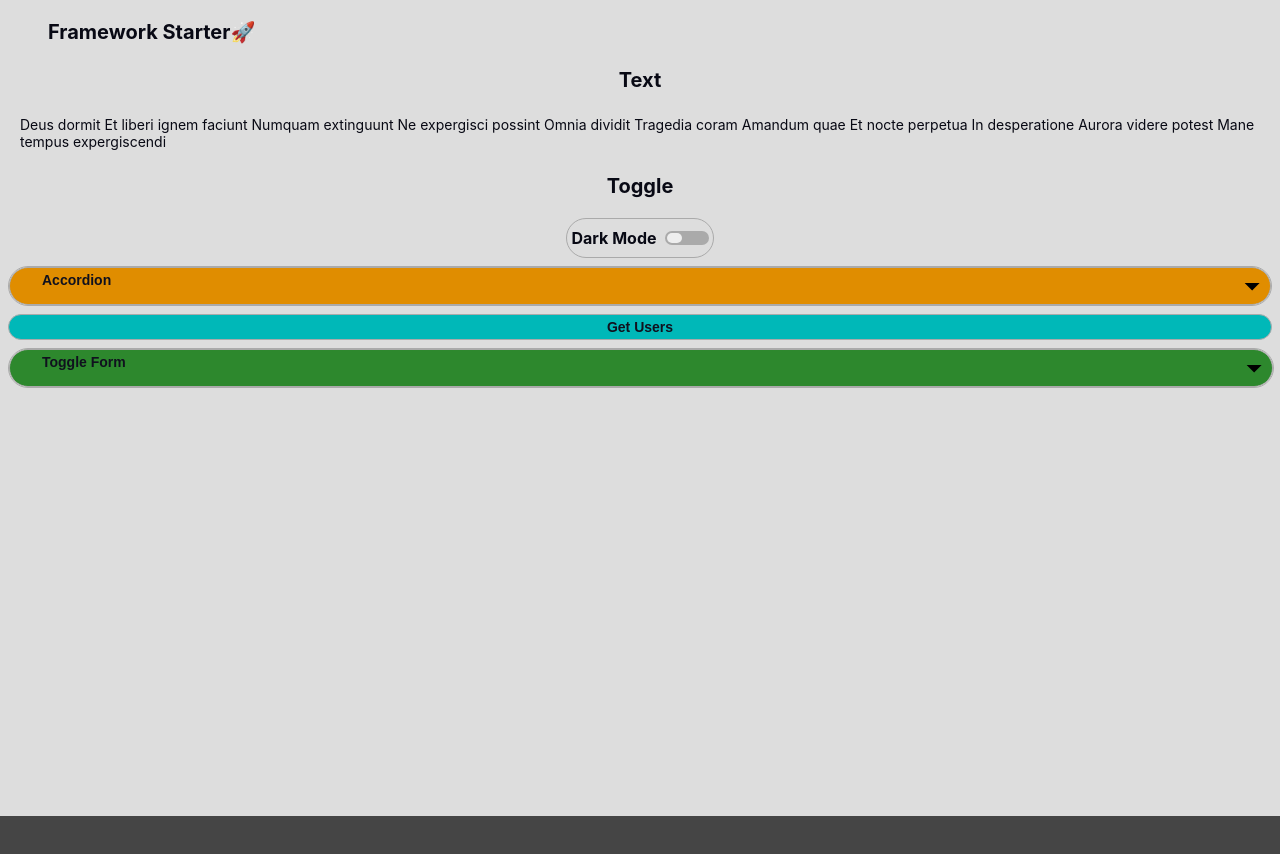
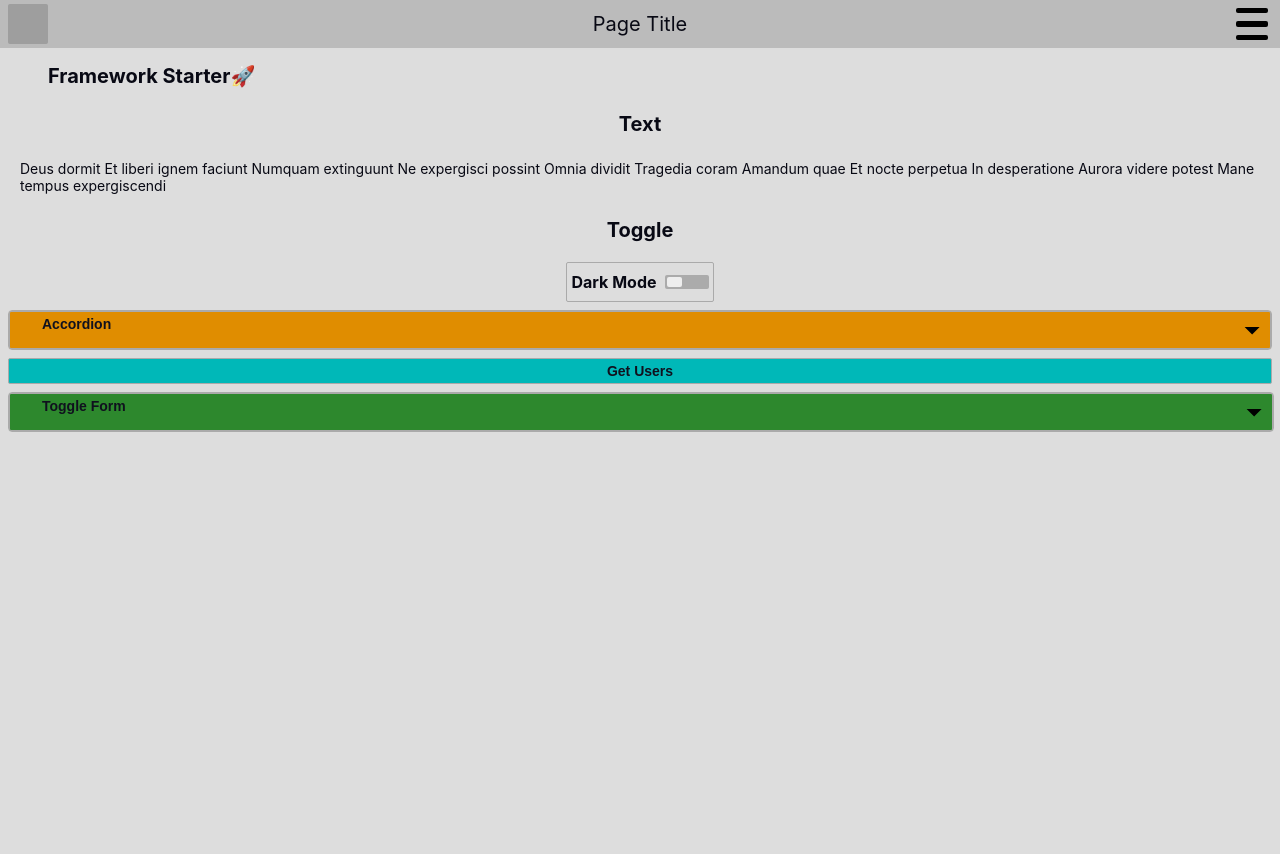
Before and after one commit to christian-hess-94/fullstack-starter, a React (Create React App) app in the folder client/: page / in a window 1280 px wide. Shown: the top 854 px of the page. Before the commit the page ends 816 px from the top, so only its background shows below. Built offline with nearby package versions, Linux system fonts and the light colour scheme; grey boxes are pictures that could not be loaded.

Commit message:
Iniciado menu

```diff
--- a/client/src/App.js
+++ b/client/src/App.js
@@ -17,7 +17,7 @@ import List from './components/UI/List';
 import { animated, useTransition } from 'react-spring'
 import Row from './components/UI/Row';
 
-const Context = React.createContext()
+export const ThemeContext = React.createContext()
 
 function App() {
 	//GLOBAL STATE
@@ -42,113 +42,110 @@ function App() {
 	//MUTATIONS
 	const [createUser, createUserResponse] = useMutation(createNewUser)
 	return (
-		<Context.Provider value={context}>
-
-			<Container darkMode={darkMode}>
-				<Text darkMode={darkMode} isTitle bold>Framework Starter
+		<ThemeContext.Provider value={context}>
+			<NavBar />
+			<Container>
+				<Text isTitle bold>Framework Starter
 					<span role="img" aria-label="rocket">🚀</span>
 				</Text>
-				<Text darkMode={darkMode} isTitle bold centered>Text</Text>
-				<Text darkMode={darkMode}>Deus dormit Et liberi ignem faciunt Numquam extinguunt Ne expergisci possint Omnia dividit Tragedia coram Amandum quae Et nocte perpetua In desperatione Aurora videre potest Mane tempus expergiscendi</Text>
-
-				<Text centered darkMode={darkMode} isTitle bold>Toggle</Text>
-
+				<Text isTitle bold centered>Text</Text>
+				<Text >Deus dormit Et liberi ignem faciunt Numquam extinguunt Ne expergisci possint Omnia dividit Tragedia coram Amandum quae Et nocte perpetua In desperatione Aurora videre potest Mane tempus expergiscendi</Text>
+				<Text centered isTitle bold>Toggle</Text>
 				<Toggle
 					position='center'
-					darkMode={darkMode}
+
 					text='Dark Mode'
 					checked={darkMode}
 					onClick={() => setContext({ darkMode: !darkMode })} />
 
 				<Accordion
 					type='warning'
-					darkMode={darkMode}
 					buttonTitle='Accordion'
 					toggle={accordionToggle}
 					on={accordionOn}>
 					<Row>
 						<Button
 							position='center'
-							darkMode={darkMode}
+
 							type='confirm'
 							onClick={() => alert('Click')}
 						>confirm</Button>
 						<Button
 							position='center'
-							darkMode={darkMode}
+
 							type='warning'
 							onClick={() => alert('Click')}
 						>warning</Button>
 						<Button
 							position='center'
-							darkMode={darkMode}
+
 							type='danger'
 							onClick={() => alert('Click')}
 						>danger</Button>
 						<Button
 							position='center'
-							darkMode={darkMode}
+
 							type='info'
 							onClick={() => alert('Click')}
 						>info</Button>
 						<Button
 							position='center'
-							darkMode={darkMode}
+
 							type='default'
 							onClick={() => alert('Click')}
 						>default</Button>
 						<Button
 							position='center'
-							darkMode={darkMode}
+
 							type='light'
 							onClick={() => alert('Click')}
 						>light</Button>
 						<Button
 							position='center'
-							darkMode={darkMode}
+
 							type='dark'
 							onClick={() => alert('Click')}
 						>dark</Button>
 					</Row>
 					<Button
 						position='full'
-						darkMode={darkMode}
+
 						type='confirm'
 						onClick={() => alert('Click')}
 					>Full Confirm Button</Button>
 					<Button
 						position='full'
-						darkMode={darkMode}
+
 						type='warning'
 						onClick={() => alert('Click')}
 					>Full Warning Button</Button>
 					<Button
 						position='full'
-						darkMode={darkMode}
+
 						type='danger'
 						onClick={() => alert('Click')}
 					>Full Danger Button</Button>
 					<Button
 						position='full'
-						darkMode={darkMode}
+
 						type='info'
 						onClick={() => alert('Click')}
 					>Full Info Button</Button>
 					<Button
 						position='full'
-						darkMode={darkMode}
+
 						type='default'
 						onClick={() => alert('Click')}
 					>Full Default Button</Button>
 					<Button
 						position='full'
-						darkMode={darkMode}
+
 						type='light'
 						onClick={() => alert('Click')}
 					>Full Light Button</Button>
 					<Button
 						position='full'
-						darkMode={darkMode}
+
 						type='dark'
 						onClick={() => alert('Click')}
 					>Full Dark Button</Button>
@@ -157,7 +154,7 @@ function App() {
 
 				<Button
 					position='full'
-					darkMode={darkMode}
+
 					type='info'
 					onClick={() => getUsers()}
 				>Get Users</Button>
@@ -166,7 +163,7 @@ function App() {
 					type='confirm'
 					block
 					buttonTitle='Toggle Form'
-					darkMode={darkMode}
+
 					on={formOn}
 					toggle={formToggle}>
 					<form id='form1' style={{ flex: 1 }} onSubmit={e => {
@@ -178,21 +175,21 @@ function App() {
 					}}>
 						<Input
 							block
-							darkMode={darkMode}
+
 							placeholder='Username'
 							value={username}
 							onChange={(e) => setUsername(e.target.value)} />
 
 						<Input
 							block
-							darkMode={darkMode}
+
 							placeholder='Email'
 							value={email}
 							onChange={(e) => setEmail(e.target.value)} />
 
 						<Input
 							block
-							darkMode={darkMode}
+
 							type='password'
 							placeholder='Senha'
 							value={password}
@@ -200,7 +197,7 @@ function App() {
 
 						<Button
 							position='center'
-							darkMode={darkMode}
+
 							type='confirm'
 							form='form1'
 							value="Submit"
@@ -220,7 +217,7 @@ function App() {
 
 				{
 					userLoading ?
-						<Text darkMode={darkMode} bold isTitle centered>Loading...</Text>
+						<Text bold isTitle centered>Loading...</Text>
 						: userError ?
 							<Text>Error</Text>
 							:
@@ -229,12 +226,12 @@ function App() {
 								canClick
 								click={(item) => console.log('Clicou: ', item)}
 								array={userData.readAllUsers}
-								darkMode={darkMode}
+
 								titleVarName='username'
 								descriptionVarName='email' />
 				}
 			</Container>
-		</Context.Provider>
+		</ThemeContext.Provider>
 	)
 }
 
--- a/client/src/components/UI/Accordion.js
+++ b/client/src/components/UI/Accordion.js
@@ -1,4 +1,4 @@
-import React from 'react'
+import React, { useContext } from 'react'
 import styled from 'styled-components';
 import useMeasure from './../hooks/useMeasure'
 import PropTypes from 'prop-types'
@@ -9,10 +9,11 @@ import { darkBorderColor, darkTextColor, darkCardBackground } from './../../styl
 import Button from './Button';
 import { buttons } from '../../styles/Colors';
 import Text from './Text';
+import { ThemeContext } from '../../App';
 
 
 
-const Accordion = ({ darkMode, children, on, toggle, buttonTitle, centered, block, disabled, type }) => {
+const Accordion = ({ children, on, toggle, buttonTitle, centered, block, disabled, type }) => {
     const [bind, { height, top }] = useMeasure()
     const accordionAnimation = useSpring({
         overflow: 'hidden',
@@ -25,6 +26,7 @@ const Accordion = ({ darkMode, children, on, toggle, buttonTitle, centered, bloc
         flex: 1,
         display: 'flex'
     })
+    const { darkMode } = useContext(ThemeContext)
     return (
         <AccordionFrame darkMode={darkMode} centered={centered} block={block}>
             <AccordionHeader disabled={disabled} type={type} onClick={() => toggle(!on)}>
--- a/client/src/components/UI/Card.js
+++ b/client/src/components/UI/Card.js
@@ -1,23 +1,36 @@
+import React, { useContext } from 'react'
+import PropTypes from 'prop-types'
 import styled from 'styled-components'
 import { darkBorderColor, darkCardBackground, darkBackground, darkBoxShadow } from '../../styles/DarkModeColors'
 import { lightBorderColor, lightCardBackground, lightBackground, lightBoxShadow } from '../../styles/LightModeColors'
 import { borderWidth, borderRadius, padding, margin } from '../../styles/Dimens'
+import { ThemeContext } from '../../App'
 
 
-const Card = styled.div`
+const Card = props => {
+    const { darkMode } = useContext(ThemeContext)
+    return <CardStyle darkMode={darkMode} {...props} />
+}
+
+Card.propTypes = {
+
+}
+
+
+const CardStyle = styled.div`
     background-color: ${props => props.darkMode ? darkCardBackground : lightCardBackground};
     border: ${borderWidth}px solid ${props => props.darkMode ? darkBorderColor : lightBorderColor};
     border-radius: ${borderRadius}px;
     padding: ${padding}px;
-    margin: ${margin}px;
-    transition: all 500ms ease;
+    margin: ${margin}px 0px;
     box-shadow: 1px 1px 6px ${props => props.darkMode ? darkBoxShadow : lightBoxShadow};
     :hover{
         box-shadow: ${props => props.canHover ? `2px 2px 10px ${props.darkMode ? darkBoxShadow : lightBoxShadow}` : ''};
         cursor: ${props => props.canClick ? 'pointer' : ''};
         z-index: 10;
-        transform: ${props => props.canHover ? 'scale(1.02)' : ''};
+        transform: ${props => props.canHover ? 'scale(1.01)' : 'scale(1)'};
     }
+    transition: all 500ms ease;
 `
 
 
--- a/client/src/components/UI/Container.js
+++ b/client/src/components/UI/Container.js
@@ -1,16 +1,37 @@
+import React, { useContext } from 'react'
+import PropTypes from 'prop-types'
 import styled from 'styled-components'
-import { borderRadius, borderWidth, padding, textFontSize } from '../../styles/Dimens'
+import { borderRadius, borderWidth, padding, textFontSize, navbarHeight, titleFontSize, margin } from '../../styles/Dimens'
 import { lightBackground } from '../../styles/LightModeColors'
 import { darkBackground } from '../../styles/DarkModeColors'
 
-const Container = styled.div`
+import { ThemeContext } from '../../App'
+
+const Container = props => {
+    const { darkMode } = useContext(ThemeContext)
+    return (
+        <ContainerStyle darkMode={darkMode} {...props} />
+    )
+}
+
+Container.propTypes = {
+
+}
+
+const ContainerStyle = styled.div`
     display: flex;
     background: ${props => props.darkMode ? darkBackground : lightBackground};
-    padding: ${padding}px;
+    padding: ${padding}px ;
+    padding-top: ${padding * 2 + margin * 2 + titleFontSize}px;
     transition: all 500ms ease;
     flex-direction: column;
     height: 100%;
     min-height : 100vh;
     width: 100%;
+
+    @media (max-width: 500px) {
+        padding-top: 0px;
+        padding-bottom: ${padding * 2 + margin * 2 + titleFontSize}px;
+    }
 `
 export default Container
--- a/client/src/components/UI/Input.js
+++ b/client/src/components/UI/Input.js
@@ -1,10 +1,24 @@
+import React, { useContext } from 'react'
 import styled from 'styled-components'
 import PropTypes from 'prop-types'
 import { borderRadius, borderWidth, padding, textFontSize, margin, paddingHorizontal, paddingVertical } from '../../styles/Dimens'
 import { lightBorderColor, lightInputTextColor, lightInputPlaceholderColor, lightInputBackgroundColorFocus } from '../../styles/LightModeColors'
 import { darkBorderColor, darkInputTextColor, darkInputPlaceholderColor, darkInputBackgroundColorFocus } from '../../styles/DarkModeColors'
+import { ThemeContext } from '../../App'
 
-const Input = styled.input`
+const Input = props => {
+
+	const { darkMode } = useContext(ThemeContext)
+	console.log('darkMode: ', darkMode)
+	return <InputStyle {...props} darkMode={darkMode} />
+}
+
+Input.propTypes = {
+	darkMode: PropTypes.bool,
+	block: PropTypes.bool,
+}
+
+const InputStyle = styled.input`
 	background-color: transparent;
 	border-radius: ${borderRadius}px;
 	border: ${borderWidth}px solid ${props => (props.darkMode ? darkBorderColor : lightBorderColor)};
@@ -28,9 +42,5 @@ const Input = styled.input`
 		color: ${props => (props.darkMode ? darkInputPlaceholderColor : lightInputPlaceholderColor)};
 	}
 `
-Input.propTypes = {
-	darkMode: PropTypes.bool,
-	block: PropTypes.bool,
-}
 
 export default Input
--- a/client/src/components/UI/List.js
+++ b/client/src/components/UI/List.js
@@ -1,17 +1,13 @@
-import React, { useRef } from 'react'
+import React, { useRef, useContext } from 'react'
 import PropTypes from 'prop-types'
 import Card from './Card'
 import Text from './Text'
 import { animated, useTransition, useChain } from 'react-spring'
+import { ThemeContext } from '../../App'
 
-const List = ({
-    darkMode,
-    titleVarName,
-    descriptionVarName,
-    canClick,
-    click,
-    array,
-}) => {
+const List = (props) => {
+    const { canClick, click, titleVarName, descriptionVarName, array } = props
+
 
     const transitionRef = useRef()
     const itemTransitions = useTransition(array, item => item.username, {
@@ -25,8 +21,11 @@ const List = ({
         }
     })
     useChain([transitionRef])
-    return itemTransitions.map(({ item, key, props }) => (
-        <animated.div key={key} style={props}>
+
+    const { darkMode } = useContext(ThemeContext)
+
+    return itemTransitions.map(({ item, key, props: animation }) => (
+        <animated.div key={key} style={animation}>
             <Card canHover={canClick} darkMode={darkMode} onClick={canClick ? () => click(item) : null}>
                 <Text darkMode={darkMode} bold>{titleVarName && item[titleVarName]}</Text>
                 <Text darkMode={darkMode}>{descriptionVarName && item[descriptionVarName]}</Text>
--- a/client/src/components/UI/NavBar.js
+++ b/client/src/components/UI/NavBar.js
@@ -1,10 +1,70 @@
+import React, { useContext } from 'react'
+import PropTypes from 'prop-types'
 import styled from 'styled-components'
-import { lightNavbarBackground } from './../../styles/LightModeColors'
-import { darkNavbarBackground } from './../../styles/DarkModeColors'
+import { lightNavbarBackground, lightBorderColor } from './../../styles/LightModeColors'
+import { darkNavbarBackground, darkBorderColor } from './../../styles/DarkModeColors'
+import { ThemeContext } from '../../App'
+import { navbarHeight, margin, borderRadius, padding } from '../../styles/Dimens'
+import Text from './Text'
 
+const NavBar = props => {
+    const { darkMode } = useContext(ThemeContext)
+    return (
+        <NavBarStyle darkMode={darkMode} {...props} >
+            <NavBarLogo id='navbarLogo' src='https://encrypted-tbn0.gstatic.com/images?q=tbn%3AANd9GcQWmGCIdAxMiMx407obVe8rBdY_zcexrY9nuxwBqQpH_OGBqk-B' />
+            <Text isTitle>Page Title</Text>
+            <NavBarMenuIcon>
+                <div style={{ flex: 1, backgroundColor: 'black', margin: 4, borderRadius }} />
+                <div style={{ flex: 1, backgroundColor: 'black', margin: 4, borderRadius }} />
+                <div style={{ flex: 1, backgroundColor: 'black', margin: 4, borderRadius }} />
+            </NavBarMenuIcon>
+        </NavBarStyle>
+    )
+}
 
-const NavBar = styled.nav`
+NavBar.propTypes = {
+    bottom: PropTypes.bool
+}
+
+const NavBarStyle = styled.nav`
+    display: flex;
+    position: fixed;
+    flex-direction: row;
+    justify-content: space-between;
     background-color: ${props => props.darkMode ? darkNavbarBackground : lightNavbarBackground};
+    width: 100%;
+    flex: 1;
+    @media (max-width: 500px) {
+        bottom: 0;
+        #navbarLogo{
+        }
+    }
+`
+
+const NavBarLogo = styled.img`
+    height: 40px;
+    width: 40px;
+    min-width: 40px;
+    min-height: 40px;
+    align-self: center;
+    margin-left: ${margin}px;
+    border-radius: ${borderRadius}px;
+`
+
+const NavBarMenuIcon = styled.div`
+    height: 40px;
+    width: 40px;
+    min-width: 40px;
+    min-height: 40px;
+    display: flex;
+    flex-direction: column;
+    align-self: center;
+    margin-right: ${margin}px;
+    border-radius: ${borderRadius}px;
+    justify-items: center;
+    :hover{
+        background-color: ${props => props.darkMode ? darkBorderColor : lightBorderColor}
+    }
 `
 
 
--- a/client/src/components/UI/Text.js
+++ b/client/src/components/UI/Text.js
@@ -1,10 +1,22 @@
+import React, { useContext } from 'react'
 import styled from 'styled-components'
 import PropTypes from 'prop-types'
 import { textFontSize, margin, paddingVertical, paddingHorizontal, titleFontSize } from '../../styles/Dimens'
 import { darkInputTextColor } from '../../styles/DarkModeColors'
 import { lightInputTextColor } from '../../styles/LightModeColors'
+import { ThemeContext } from '../../App'
 
-const Text = styled.p`
+const Text = props => {
+    const { darkMode } = useContext(ThemeContext)
+    return <TextStyle {...props} darkMode={darkMode} />
+}
+
+Text.propTypes = {
+    darkMode: PropTypes.bool,
+    isTitle: PropTypes.bool
+}
+
+const TextStyle = styled.p`
     font-size: ${props => props.isTitle ? titleFontSize : textFontSize}px;
     padding: ${props => props.isTitle ? `${paddingVertical}px ${paddingHorizontal}px` : `${paddingVertical}px`};
     margin: ${props => props.centered ? `${margin}px auto` : `${margin}px`};
@@ -12,9 +24,5 @@ const Text = styled.p`
     width: ${ props => props.block ? '' : 'fit-content'};
     font-weight: ${props => props.bold ? 'bold' : ''};
 `
-Text.propTypes = {
-    darkMode: PropTypes.bool,
-    isTitle: PropTypes.bool
-}
 
 export default Text
--- a/client/src/components/UI/Toggle.js
+++ b/client/src/components/UI/Toggle.js
@@ -1,16 +1,17 @@
 /* eslint-disable default-case */
-import React from 'react'
+import React, { useContext } from 'react'
 import styled from 'styled-components'
 import PropTypes from 'prop-types'
 
 import { buttons } from '../../styles/Colors';
 import { borderRadius, margin, padding, borderWidth } from '../../styles/Dimens';
-import { lightInputTextColor, lightBorderColor, lightCardBackground } from '../../styles/LightModeColors';
-import { darkInputTextColor, darkBorderColor, darkCardBackground } from '../../styles/DarkModeColors';
+import { lightInputTextColor, lightBorderColor, lightCardBackground, lightInputPlaceholderColor } from '../../styles/LightModeColors';
+import { darkInputTextColor, darkBorderColor, darkCardBackground, darkInputPlaceholderColor } from '../../styles/DarkModeColors';
 import { useSpring, animated } from 'react-spring';
+import { ThemeContext } from '../../App';
 
 const Toggle = (props) => {
-    const { checked, onClick, text, darkMode, position } = props
+    const { checked, onClick, text, position } = props
 
     const toggleAnimation = useSpring({
         width: 15,
@@ -20,12 +21,14 @@ const Toggle = (props) => {
         transform: checked ? 'translate3d(25px, 0, 0)' : 'translate3d(0px, 0, 0)'
     })
 
+    const { darkMode } = useContext(ThemeContext)
+
     return (
         <ToggleFrame position={position} darkMode={darkMode} onClick={() => onClick()}>
             <ToggleText darkMode={darkMode}>{text}</ToggleText>
-            <ToggleOutline>
-                <animated.div style={toggleAnimation} />
-            </ToggleOutline>
+            <ToggleSliderBackground darkMode={darkMode}>
+                <ToggleSlider style={toggleAnimation} />
+            </ToggleSliderBackground>
         </ToggleFrame>
     )
 }
@@ -60,14 +63,17 @@ const ToggleText = styled.span`
     font-weight: bold;
 `
 
-const ToggleOutline = styled.div`
+const ToggleSliderBackground = styled.div`
     border: ${borderWidth} solid ${props => props.darkMode ? darkBorderColor : lightBorderColor};
     width: 40px;
     border-radius: ${borderRadius}px;
     margin: ${margin}px 0px;
     padding: 2px;
-    background-color: ${props => props.darkMode ? darkBorderColor : lightBorderColor};
+    background-color: ${props => props.darkMode ? lightInputPlaceholderColor : darkInputPlaceholderColor};
     transition: all 500ms ease;
 `
 
+const ToggleSlider = animated.div
+
+
 export default Toggle
--- a/client/src/index.js
+++ b/client/src/index.js
@@ -8,7 +8,7 @@ import client from './apollo/client';
 
 
 ReactDOM.render(
-    <ApolloProvider client={client}>
+    <ApolloProvider client={client}> {/* Necessário para fazer conexão e queries GRAPHQL */}
         <App />
     </ApolloProvider>,
     document.getElementById('root')
--- a/client/src/styles/DarkModeColors.js
+++ b/client/src/styles/DarkModeColors.js
@@ -17,4 +17,4 @@ export const darkInputBackgroundColorFocus = '#787878'
 //Button
 export const darkButtonTextColor = '#e5e5e5'
 //Card
-export const darkCardBackground = '#555'
+export const darkCardBackground = '#555555'
--- a/client/src/styles/Dimens.js
+++ b/client/src/styles/Dimens.js
@@ -1,11 +1,12 @@
 //Após comentário, valor default
 
+export const navbarHeight = 40 //export const navbarHeight = 40
 export const padding = 8 //export const padding = 8
 export const paddingHorizontal = 32 //export const paddingHorizontal = 32
 export const paddingVertical = 4 //export const paddingVertical = 4
 export const margin = 8 //export const margin = 8
 export const borderWidth = 1 //export const borderWidth = 1
-export const borderRadius = 25 //export const borderRadius = 25
+export const borderRadius = 2 //export const borderRadius = 25
 
 //Tamanho das fontes
 export const titleFontSize = 20 //export const titleFontSize = 30
```
